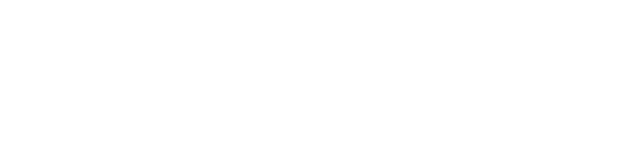
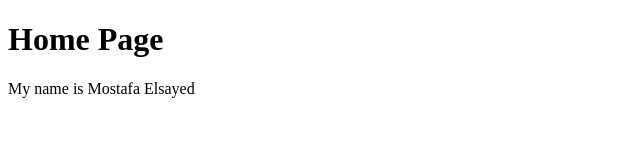
Before and after one commit to mmmostafaElsayed/my-repo, a plain HTML site: page index.html in a window 1280 px wide. Shown: the whole page, without its empty margins (0-640 px from the left). Drawn offline with Linux system fonts and the light colour scheme.

Commit message:
adding h1 and pragraph

```diff
--- a/index.html
+++ b/index.html
@@ -6,6 +6,7 @@
     <title>Document</title>
 </head>
 <body>
-
+    <h1>Home Page</h1>
+    <p>My name is Mostafa Elsayed</p>
 </body>
 </html>
```
